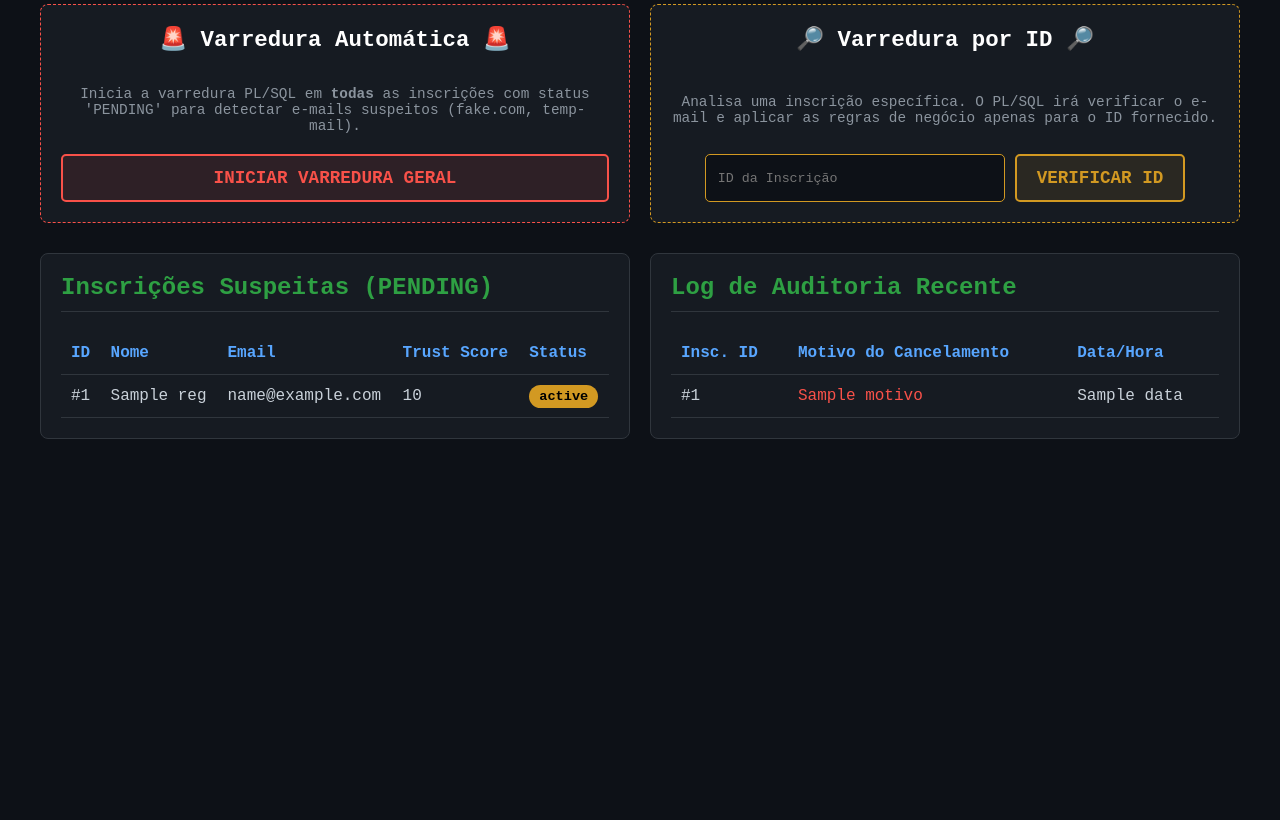
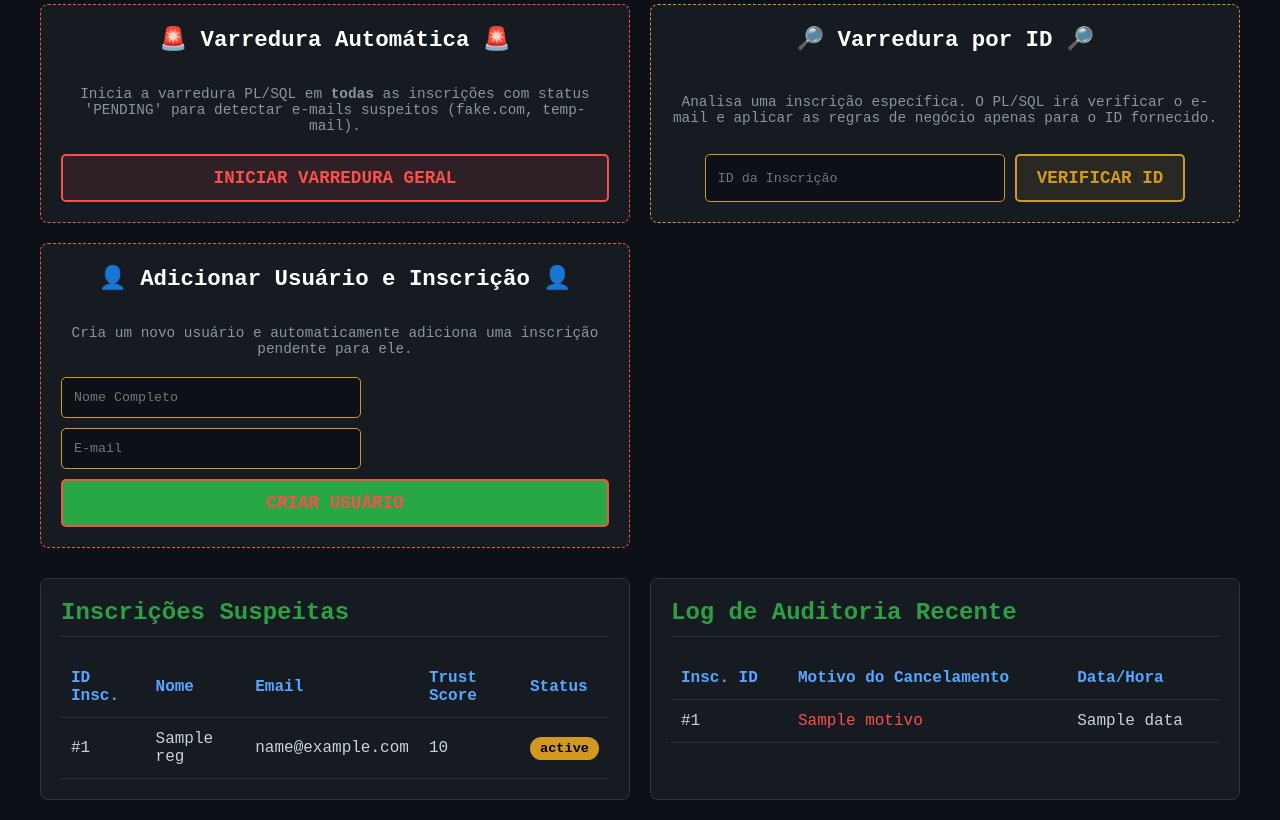
Before and after one commit to mrpine19/cp2-global-cyber-summit, a Flask app: template templates/index.html in a window 1280 px wide. Shown: the part 179-999 px from the top of the page. Before the commit the page ends 618 px from the top, so only its background shows below. Run offline with Flask 3, Linux system fonts and the light colour scheme; the template is opened without the code that fills it: most values are stand-ins (such as "Sample title", 1, 10 or a date in 2020).

Commit message:
criando a fucionalidade de adicionar usuários

```diff
--- a/app.py
+++ b/app.py
@@ -50,8 +50,11 @@ BLOCO_PLSQL_AUDIT = r'''
                     WHERE id = v_inscricoes.id_inscricao;
 
                     INSERT INTO LOG_AUDITORIA (INSCRICAO_ID, MOTIVO, DATA)
-                    VALUES (v_inscricoes.id_inscricao, 'E-mail fraudulento ou malformado detectado.', SYSDATE);
-
+                    VALUES (v_inscricoes.id_inscricao, 'E-mail fraudulento detectado.', SYSDATE);
+                ELSE
+                    UPDATE inscricoes
+                    SET status = 'VERIFIED'
+                    WHERE id = v_inscricoes.id_inscricao;
                 END IF;
 
             END LOOP;
@@ -100,6 +103,7 @@ def index():
                 FROM usuarios u
                 JOIN inscricoes i ON u.id = i.usuario_id
                 WHERE i.status = 'PENDING'
+                OR i.status = 'VERIFIED'
             """)
 
             cursor.rowfactory = make_dict_factory(cursor)
@@ -125,7 +129,7 @@ def run_audit():
     try:
         with obter_conexao() as conn:
             with conn.cursor() as cursor:
-                cursor.execute(BLOCO_PLSQL_AUDIT, regex=REGEX_EMAIL)
+                cursor.execute(BLOCO_PLSQL_AUDIT)
             flash('Varredura em lote concluída!', 'success')
     except Exception as e:
         flash(f'Falha na auditoria: {e}', 'error')
@@ -147,17 +151,60 @@ def run_audit_id():
                     id=reg_id)
                 res = cursor.fetchone()
 
-                if res and is_email_fraudulento(res[1]):
-                    cursor.execute("UPDATE usuarios SET trust_score = trust_score - 15 WHERE id = :id", id=res[0])
-                    cursor.execute("UPDATE inscricoes SET status = 'CANCELLED' WHERE id = :id", id=reg_id)
-                    cursor.execute("INSERT INTO LOG_AUDITORIA (INSCRICAO_ID, MOTIVO) VALUES (:id, 'Fraude Individual')",
-                                   id=reg_id)
-                    conn.commit()
-                    flash(f'Inscrição #{reg_id} cancelada!', 'info')
+                if res:
+                    if is_email_fraudulento(res[1]):
+                        cursor.execute("UPDATE usuarios SET trust_score = trust_score - 15 WHERE id = :id", id=res[0])
+                        cursor.execute("UPDATE inscricoes SET status = 'CANCELLED' WHERE id = :id", id=reg_id)
+                        cursor.execute("INSERT INTO LOG_AUDITORIA (INSCRICAO_ID, MOTIVO) VALUES (:id, 'Fraude Individual')",
+                                       id=reg_id)
+                        conn.commit()
+                        flash(f'Inscrição #{reg_id} cancelada!', 'info')
+                    else:
+                        cursor.execute("UPDATE inscricoes SET status = 'VERIFIED' WHERE id = :id", id=reg_id)
+                        conn.commit()
+                        flash(f'Inscrição #{reg_id} verificada e aprovada.', 'success')
                 else:
-                    flash(f'Inscrição #{reg_id} está limpa.', 'success')
+                    flash(f'Inscrição #{reg_id} não encontrada ou já verificada.', 'warning')
     except Exception as e:
         flash(f'Erro: {e}', 'error')
+
+    return redirect(url_for('index'))
+
+@app.route('/add_user', methods=['POST'])
+def add_user():
+    nome = request.form.get('nome')
+    email = request.form.get('email')
+
+    if not nome or not email:
+        flash('Nome e e-mail são obrigatórios.', 'error')
+        return redirect(url_for('index'))
+
+    try:
+        with obter_conexao() as conn:
+            cursor = conn.cursor()
+
+            user_id_var = cursor.var(int)
+
+            cursor.execute("""
+                INSERT INTO usuarios (nome, email)
+                VALUES (:nome, :email)
+                RETURNING id INTO :id
+            """, nome=nome, email=email, id=user_id_var)
+
+            user_id = user_id_var.getvalue()[0]
+
+            cursor.execute("""
+                INSERT INTO inscricoes (usuario_id, status)
+                VALUES (:user_id, 'PENDING')
+            """, user_id=user_id)
+
+            conn.commit()
+            flash(f'Usuário {nome} adicionado com sucesso! Inscrição pendente gerada.', 'success')
+
+    except oracledb.IntegrityError:
+        flash(f'O e-mail {email} já está cadastrado.', 'error')
+    except Exception as e:
+        flash(f'Ocorreu um erro: {e}', 'error')
 
     return redirect(url_for('index'))
 
--- a/templates/index.html
+++ b/templates/index.html
@@ -24,7 +24,6 @@
         {% endwith %}
 
         <section class="actions-grid">
-            <!-- Varredura Automática -->
             <div class="action-panel">
                 <h2>🚨 Varredura Automática 🚨</h2>
                 <p>Inicia a varredura PL/SQL em <strong>todas</strong> as inscrições com status 'PENDING' para detectar e-mails suspeitos (fake.com, temp-mail).</p>
@@ -33,7 +32,6 @@
                 </form>
             </div>
 
-            <!-- Varredura por ID -->
             <div class="action-panel">
                 <h2>🔎 Varredura por ID 🔎</h2>
                 <p>Analisa uma inscrição específica. O PL/SQL irá verificar o e-mail e aplicar as regras de negócio apenas para o ID fornecido.</p>
@@ -42,15 +40,25 @@
                     <button type="submit" class="btn-scan-id">VERIFICAR ID</button>
                 </form>
             </div>
+
+            <div class="action-panel">
+                <h2>👤 Adicionar Usuário e Inscrição 👤</h2>
+                <p>Cria um novo usuário e automaticamente adiciona uma inscrição pendente para ele.</p>
+                <form action="{{ url_for('add_user') }}" method="POST" class="form-inline" style="flex-direction: column; align-items: stretch; gap: 10px;">
+                    <input type="text" name="nome" placeholder="Nome Completo" required>
+                   <input type="text" name="email" placeholder="E-mail" required>
+                    <button type="submit" class="btn-scan" style="background-color: #28a745;">CRIAR USUÁRIO</button>
+                </form>
+            </div>
         </section>
 
         <section class="dashboard">
             <div class="panel">
-                <h2>Inscrições Suspeitas (PENDING)</h2>
+                <h2>Inscrições Suspeitas</h2>
                 <table>
                     <thead>
                         <tr>
-                            <th>ID</th>
+                            <th>ID Insc.</th>
                             <th>Nome</th>
                             <th>Email</th>
                             <th>Trust Score</th>
@@ -60,13 +68,17 @@
                     <tbody>
                         {% for reg in registrations %}
                         <tr>
-                            <td>#{{ reg.id }}</td>
+                            <td>#{{ reg.inscricao_id }}</td>
                             <td>{{ reg.name }}</td>
                             <td class="{% if 'fake' in reg.email or 'temp' in reg.email %}suspicious{% endif %}">
                                 {{ reg.email }}
                             </td>
                             <td>{{ reg.trust_score }}</td>
                             <td><span class="badge pending">{{ reg.status }}</span></td>
+                        </tr>
+                        {% else %}
+                        <tr>
+                            <td colspan="5">Nenhuma inscrição pendente.</td>
                         </tr>
                         {% endfor %}
                     </tbody>
```
